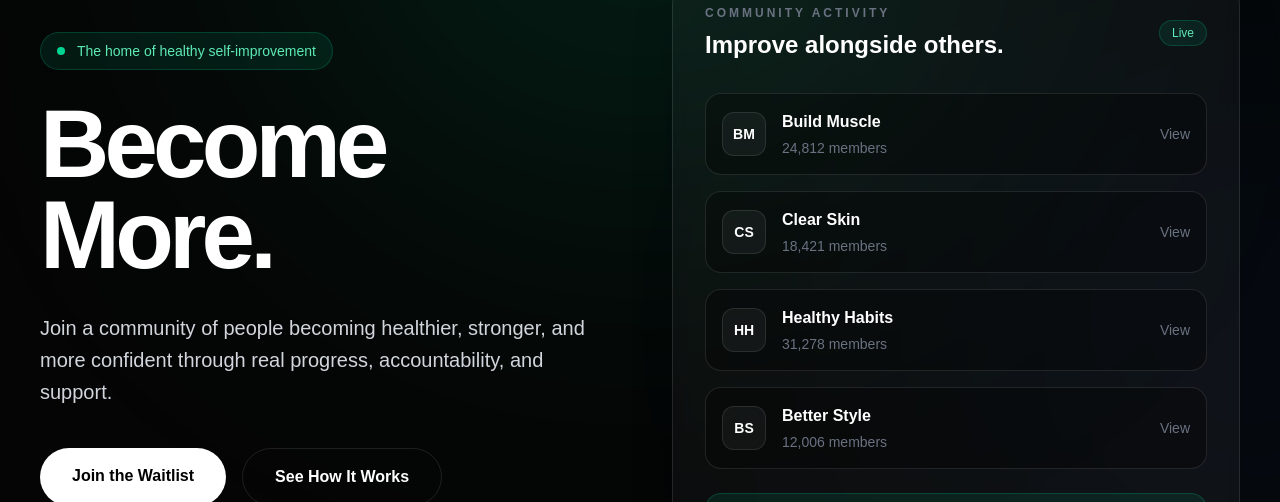
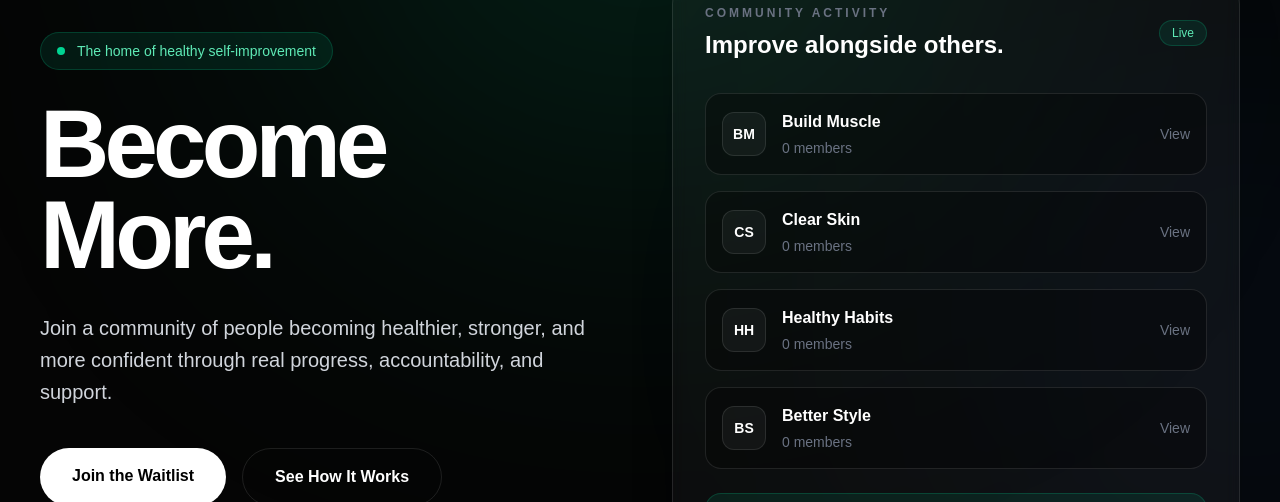
Before and after one commit to sebastian-altr/joinaltr, a Next.js app: page / in a window 1280 px wide. Shown: the part 190-692 px from the top of the page. Built offline with nearby package versions, Linux system fonts and the light colour scheme.

Commit message:
Updated footer and added analytics

```diff
--- a/app/page.tsx
+++ b/app/page.tsx
@@ -32,22 +32,22 @@ const communities = [
   {
     initials: "BM",
     title: "Build Muscle",
-    members: "24,812 members",
+    members: "0 members",
   },
   {
     initials: "CS",
     title: "Clear Skin",
-    members: "18,421 members",
+    members: "0 members",
   },
   {
     initials: "HH",
     title: "Healthy Habits",
-    members: "31,278 members",
+    members: "0 members",
   },
   {
     initials: "BS",
     title: "Better Style",
-    members: "12,006 members",
+    members: "0 members",
   },
 ];
 
@@ -334,12 +334,28 @@ export default function Home() {
         </div>
       </section>
 
-      <footer className="border-t border-white/10 px-6 py-8 sm:px-10">
-        <div className="mx-auto flex max-w-7xl flex-col justify-between gap-4 text-sm text-gray-500 sm:flex-row">
-          <p>© 2026 JoinAltr.</p>
-          <p>Become more, together.</p>
-        </div>
-      </footer>
+      <footer className="border-t border-white/10 px-6 py-10">
+  <div className="mx-auto max-w-6xl text-center">
+    <h3 className="text-lg font-semibold text-white">
+      JoinAltr
+    </h3>
+
+    <p className="mt-3 text-gray-400">
+      The internet&apos;s home for healthy self-improvement.
+    </p>
+
+    <a
+      href="mailto:hello@joinaltr.com"
+      className="mt-4 block text-gray-400 transition hover:text-white"
+    >
+      hello@joinaltr.com
+    </a>
+
+    <p className="mt-6 text-sm text-gray-500">
+      © 2026 JoinAltr. All rights reserved.
+    </p>
+  </div>
+</footer>
     </main>
   );
 }
```
